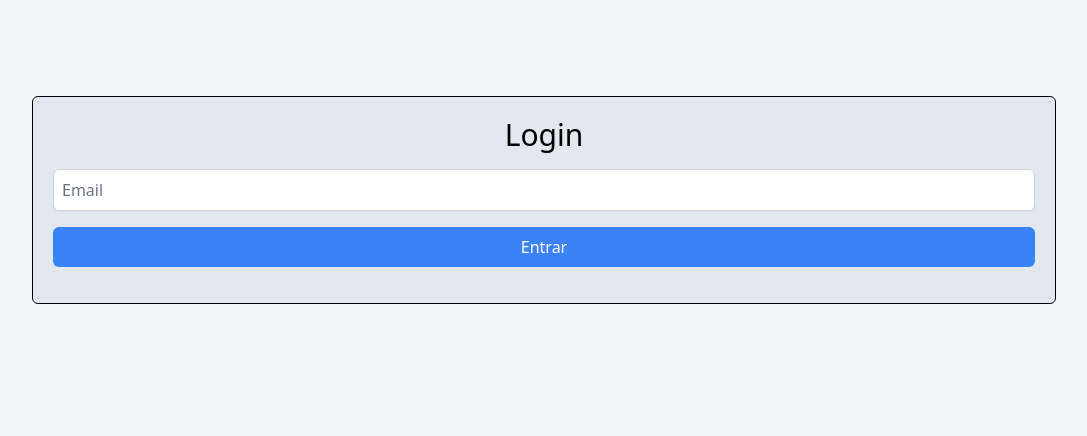
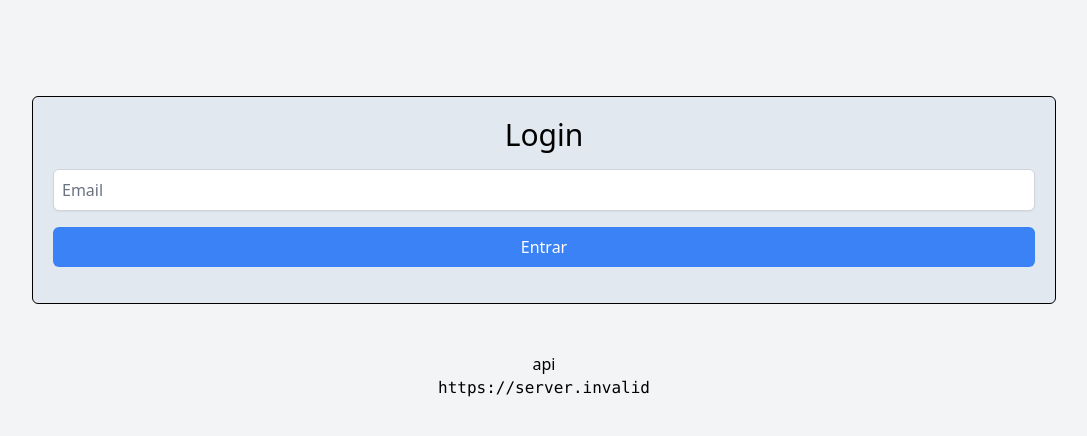
Before and after one commit to andresmeireles/speaker-ui, a SvelteKit app: page /login in a window 1280 px wide. Shown: the top 436 px of the page, without its empty margins (96-1183 px from the left). Built offline with nearby package versions, Linux system fonts and the light colour scheme; no server answers.

Commit message:
show api path on login

```diff
--- a/src/routes/(unprotected)/login/+page.svelte
+++ b/src/routes/(unprotected)/login/+page.svelte
@@ -1,4 +1,5 @@
 <script lang="ts">
+	import { PUBLIC_API_URL } from '$env/static/public';
 	import { triggerToastMessage } from '$lib/actions/toast';
 	import type { ActionData } from './$types';
 	import Confirm from './components/Confirm.svelte';
@@ -29,8 +30,14 @@
 	}
 </script>
 
-{#if insertCodePhase}
-	<Confirm {email} {form} />
-{:else}
-	<Login />
-{/if}
+<div class="w-full h-full">
+	{#if insertCodePhase}
+		<Confirm {email} {form} />
+	{:else}
+		<Login />
+	{/if}
+	<div class="justify-center text-center mt-12">
+		<div>api</div>
+		<pre>{PUBLIC_API_URL}</pre>
+	</div>
+</div>
--- a/src/routes/(unprotected)/login/components/Confirm.svelte
+++ b/src/routes/(unprotected)/login/components/Confirm.svelte
@@ -6,7 +6,6 @@
 	export let form: ActionData;
 </script>
 
-<div class="w-full h-full">
 <div class="flex justify-center">
 	<div class="bg-slate-200 w-4/5 p-5 rounded-md mt-24 border-black border">
 		<h1 class="text-3xl w-full text-center">Confirme o código</h1>
@@ -29,4 +28,3 @@
 		</div>
 	</div>
 </div>
-</div>
--- a/src/routes/(unprotected)/login/components/Login.svelte
+++ b/src/routes/(unprotected)/login/components/Login.svelte
@@ -2,7 +2,6 @@
 	import { enhance } from '$app/forms';
 </script>
 
-<div class="w-full h-full">
 <div class="flex justify-center">
 	<div class="bg-slate-200 w-4/5 p-5 rounded-md mt-24 border-black border">
 		<h1 class="text-3xl w-full text-center">Login</h1>
@@ -19,4 +18,3 @@
 		</div>
 	</div>
 </div>
-</div>
```
Lines whose indentation alone changed are shown as unchanged.
